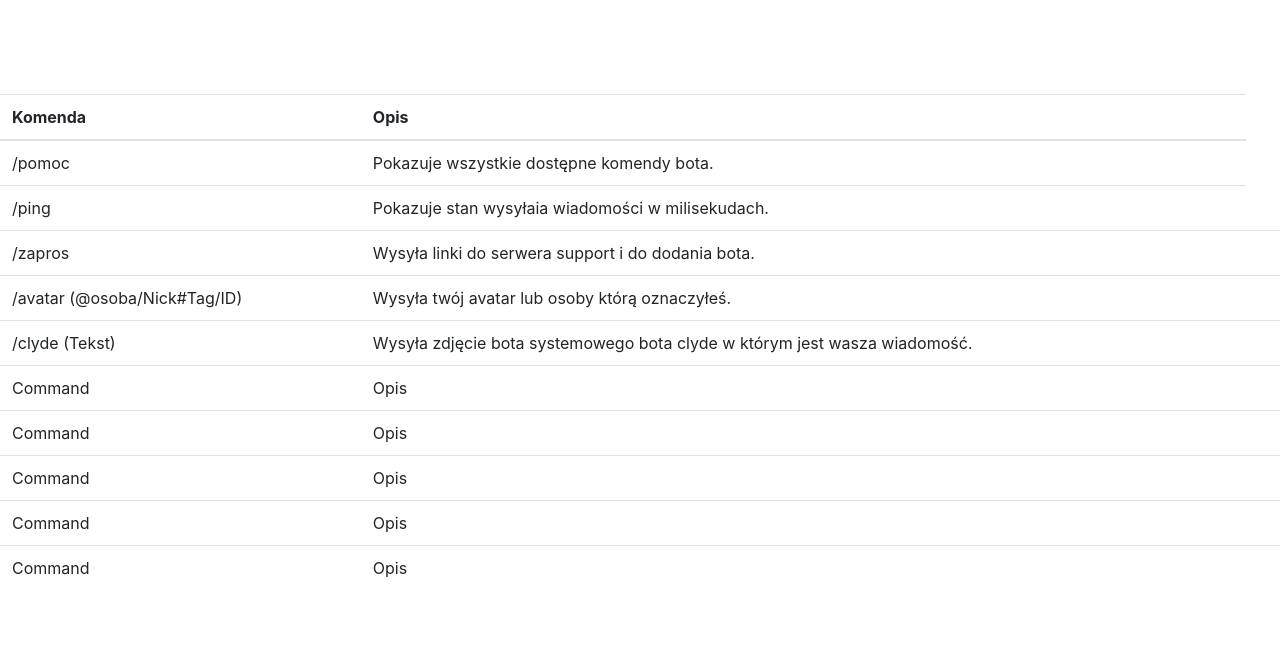
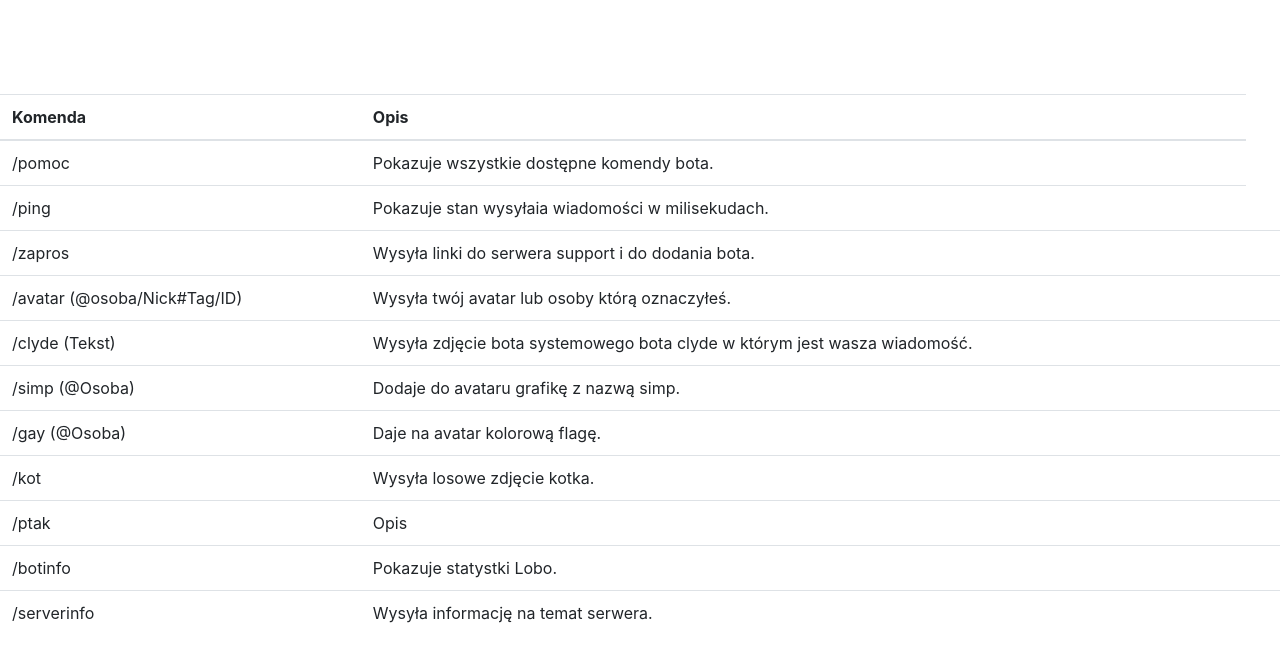
Before and after one commit to Samotnikv1/lobo, a website: page commands.html in a window 1280 px wide. Shown: the part 82-744 px from the top of the page. Drawn offline with Linux system fonts and the light colour scheme.

Commit message:
Add files via upload

```diff
--- a/commands.html
+++ b/commands.html
@@ -53,24 +53,27 @@ License: MIT
 							<td>Wysyła zdjęcie bota systemowego bota clyde w którym jest wasza wiadomość.<td>
 							</tr>
 							<tr>
-							<td>Command</td>
+							<td>/simp (@Osoba)</td>
+							<td>Dodaje do avataru grafikę z nazwą simp.<td>
+							</tr>
+							<tr>
+							<td>/gay (@Osoba)</td>
+							<td>Daje na avatar kolorową flagę.<td>
+							</tr>
+							<tr>
+							<td>/kot</td>
+							<td>Wysyła losowe zdjęcie kotka.<td>
+							</tr>
+							<tr>
+							<td>/ptak</td>
 							<td>Opis<td>
 							</tr>
 							<tr>
-							<td>Command</td>
-							<td>Opis<td>
-							</tr>
+							<td>/botinfo</td>
+							<td>Pokazuje statystki Lobo.<td>
 							<tr>
-							<td>Command</td>
-							<td>Opis<td>
-							</tr>
-							<tr>
-							<td>Command</td>
-							<td>Opis<td>
-							</tr>
-							<tr>
-							<td>Command</td>
-							<td>Opis<td>
+							<td>/serverinfo</td>
+							<td>Wysyła informację na temat serwera.<td>
 							</tr>
 						</tbody>
 					</table>
```
